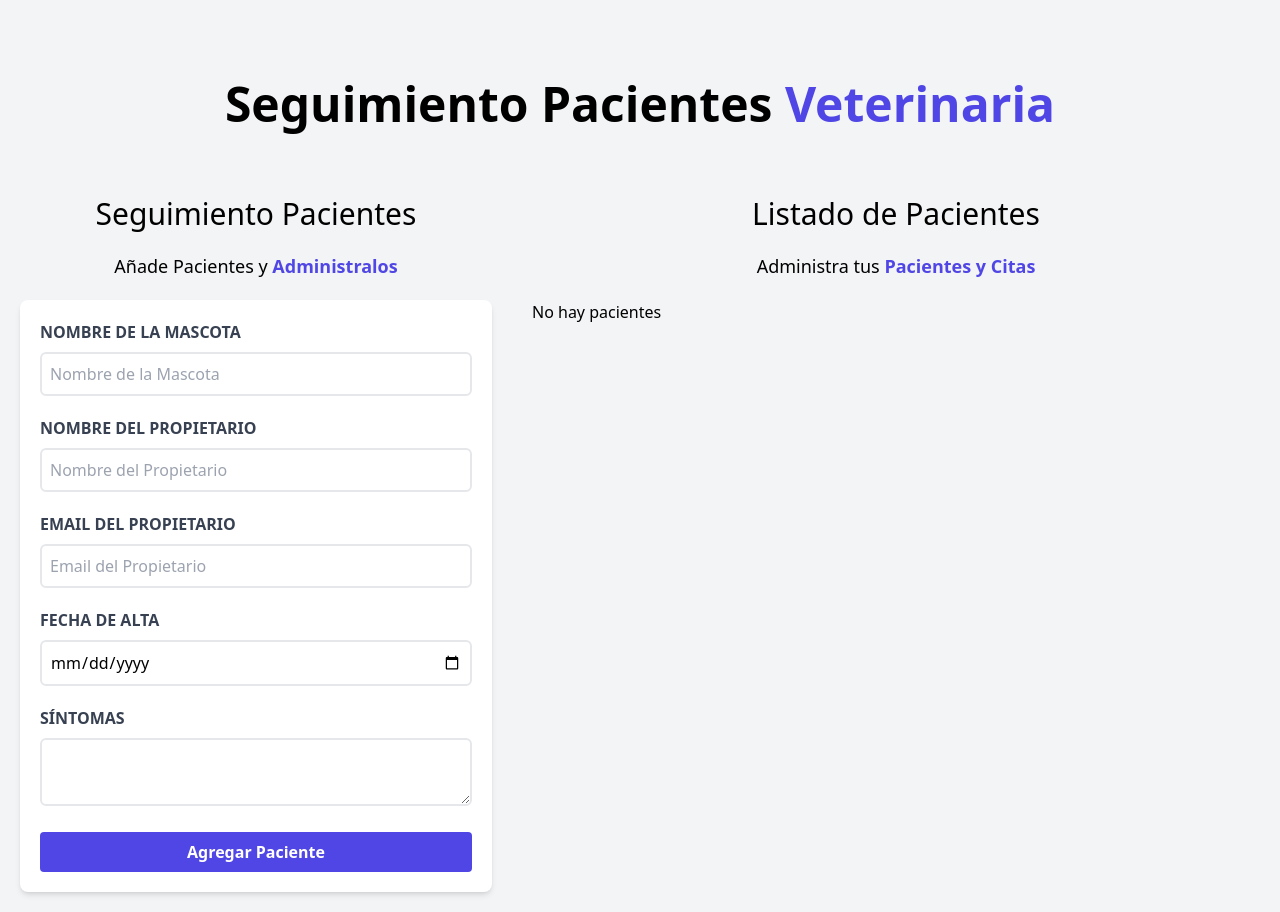
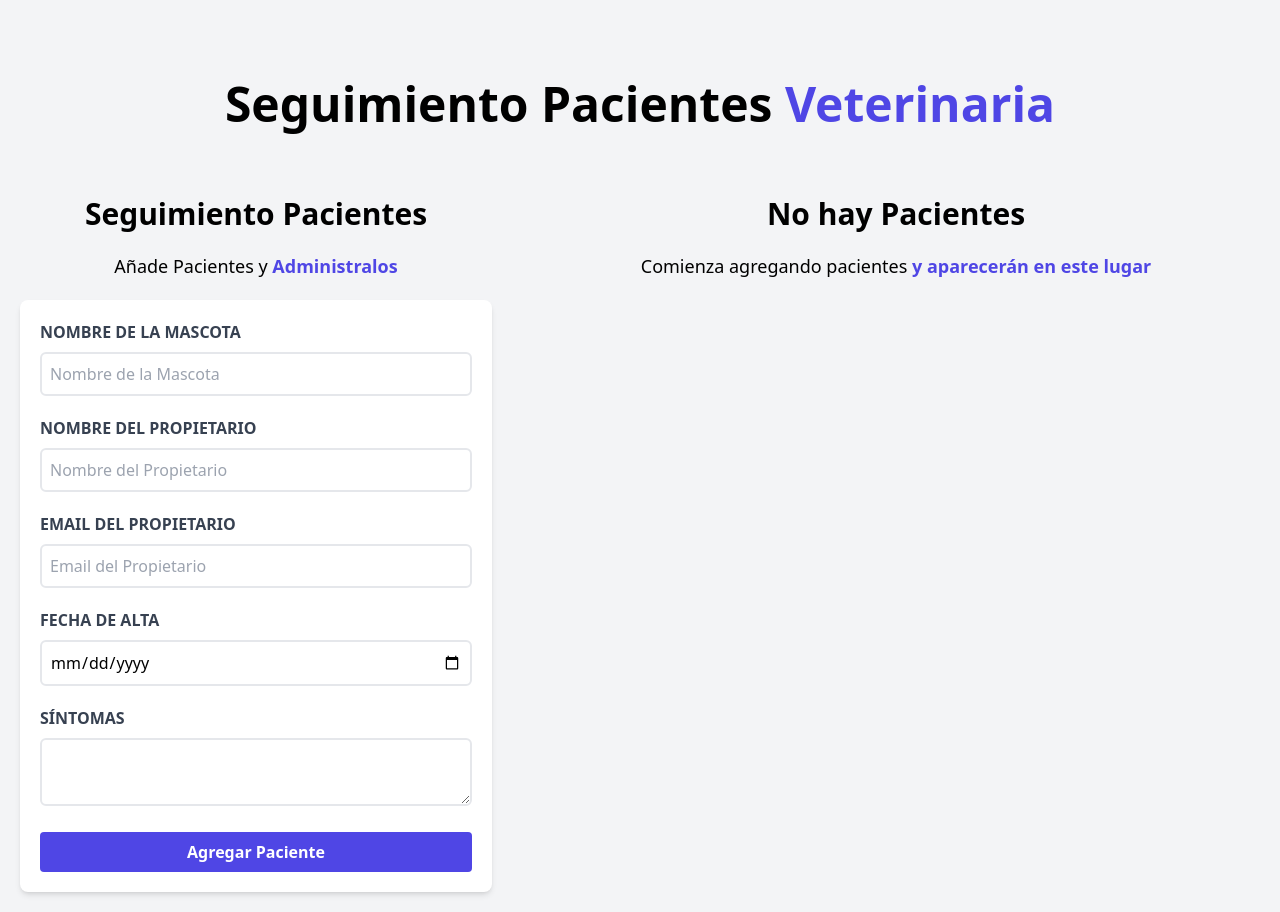
Before and after one commit to hernandw/citas-veterinaria, a React (Vite) app: page / in a window 1280 px wide. Built offline with nearby package versions, Linux system fonts and the light colour scheme.

Commit message:
:sparkles: Logica del componente PatientList y usestate

```diff
--- a/src/components/Form.jsx
+++ b/src/components/Form.jsx
@@ -1,5 +1,6 @@
 import { useState } from "react";
 import Error from "./Error";
+import getId from "../helpers/getId";
 
 const Form = ({ patients, setPatients, error, setError}) => {
   const [name, setName] = useState('')
@@ -7,6 +8,7 @@ const Form = ({ patients, setPatients, error, setError}) => {
   const [email, setEmail] = useState('')
   const [symptoms, setSymptoms] = useState("");
   const [date, setDate] = useState('')
+  const id = getId();
 
   const getForm = (e) => {
     e.preventDefault();
@@ -16,7 +18,7 @@ const Form = ({ patients, setPatients, error, setError}) => {
 
     } else {
       const objectPatient = {
-        id: patients.length + 1,
+        id,
         name,
         owner,
         email,
@@ -37,7 +39,7 @@ const Form = ({ patients, setPatients, error, setError}) => {
   }
   return (
     <div className="p-5 md:w-1/2 lg:w-2/5">
-      <h2 className="text-3xl text-center text-black">Seguimiento Pacientes</h2>
+      <h2 className="text-3xl font-bold text-center text-black">Seguimiento Pacientes</h2>
       <p className="mt-5 mb-5 text-lg text-center">
         Añade Pacientes y{" "}
         <span className="font-bold text-indigo-600">Administralos</span>
--- a/src/components/PatientList.jsx
+++ b/src/components/PatientList.jsx
@@ -1,20 +1,36 @@
+
 import PatientDetail from "./PatientDetail";
 
 
-const PatientList = ({patients}) => {
+
+const PatientList = ({ patients }) => {
+
   return (
     <div className="p-5 md:w-1/2 lg:w-3/5">
-      <h2 className="text-3xl text-center text-black">Listado de Pacientes</h2>
-      <p className="mt-5 mb-5 text-lg text-center">
-        Administra tus{" "}
-        <span className="font-bold text-indigo-600">Pacientes y Citas</span>
-      </p>
-
       {patients.length > 0 ? (
         patients.map((patient) => (
-          <PatientDetail key={patient.id} patient={patient} />
+          <>
+            <h2 className="text-3xl font-bold text-center text-black">
+              Listado de Pacientes
+            </h2>
+            <p className="mt-5 mb-5 text-lg text-center">
+              Administra tus{" "}
+              <span className="font-bold text-indigo-600">
+                Pacientes y Citas
+              </span>
+            </p>
+            <PatientDetail key={patient.id} patient={patient} />
+          </>
         ))
-      ): <p>No hay pacientes</p>}
+      ) : (
+        <>
+          <h2 className="text-3xl font-bold text-center text-black">No hay Pacientes</h2>
+          <p className="mt-5 mb-5 text-lg text-center">
+            Comienza agregando pacientes{" "}
+            <span className="font-bold text-indigo-600">y aparecerán en este lugar</span>
+          </p>
+        </>
+      )}
     </div>
   );
 }
--- /dev/null
+++ b/src/helpers/getId.js
@@ -0,0 +1,8 @@
+const getId = () => {
+    const date = Date.now().toString(36).slice(2);
+    const random = Math.random().toString(36).slice(2);
+
+    return date + random;
+}
+
+export default getId
```
